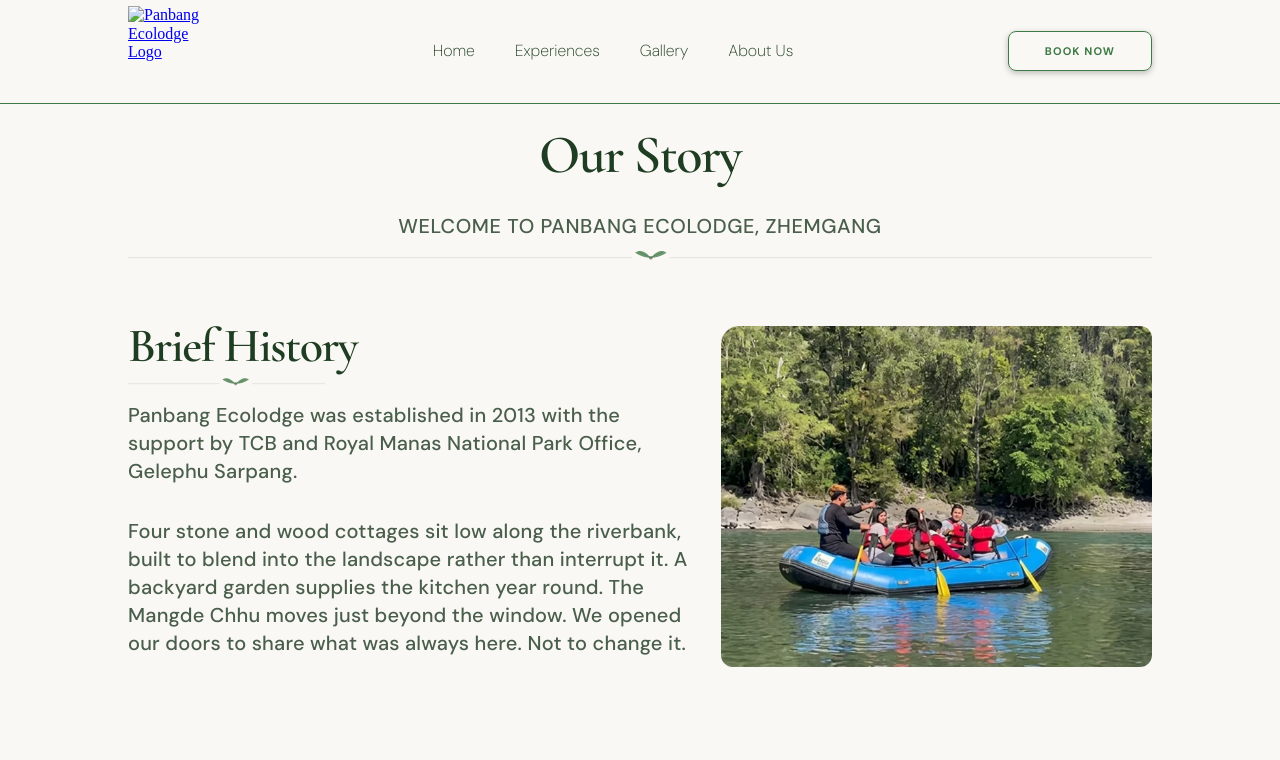
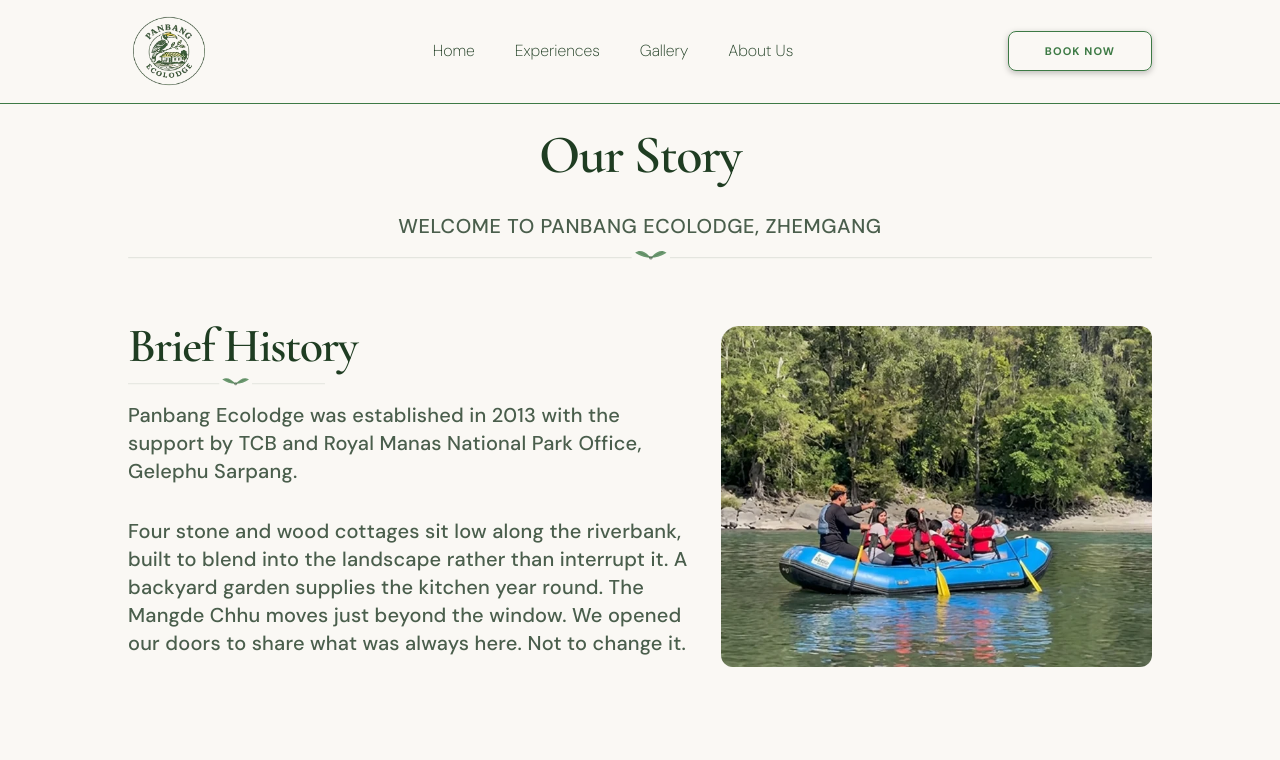
Before and after one commit to Art-sys-86/ecolodge-website, a website built with Vite: page pages/about-us/index.html in a window 1280 px wide. Shown: the top 760 px of the page. Built offline with nearby package versions, Linux system fonts and the light colour scheme.

Commit message:
Fixing Logo Changes

```diff
--- a/pages/about-us/index.html
+++ b/pages/about-us/index.html
@@ -25,7 +25,7 @@
     <header class="site-header">
         <nav class="site-nav" aria-label="Main navigation">
             <a href="/" class="nav-logo" aria-label="Panbang Ecolodge Home">
-                <img src="/logoNav.svg" alt="Panbang Ecolodge Logo">
+                <img src="/logoNav.webp" alt="Panbang Ecolodge Logo">
             </a>
             <ul class="nav-links">
                 <li><a href="/">Home</a></li>
@@ -186,7 +186,7 @@
             <div class="footer-inner">
             <div class="footer-brand">
             <p class="footer-title">Panbang Ecolodge</p>
-            <img src="/logoNav.svg" alt="Panbang Ecolodge Logo">
+            <img src="/logoNav.webp" alt="Panbang Ecolodge Logo">
             </div>
         <div class="footer-column">
             <div class="footer-contact">
```
Also changed, not shown: pages/booking/index.html (+2 -2 lines), pages/experiences/index.html (+2 -2 lines).
